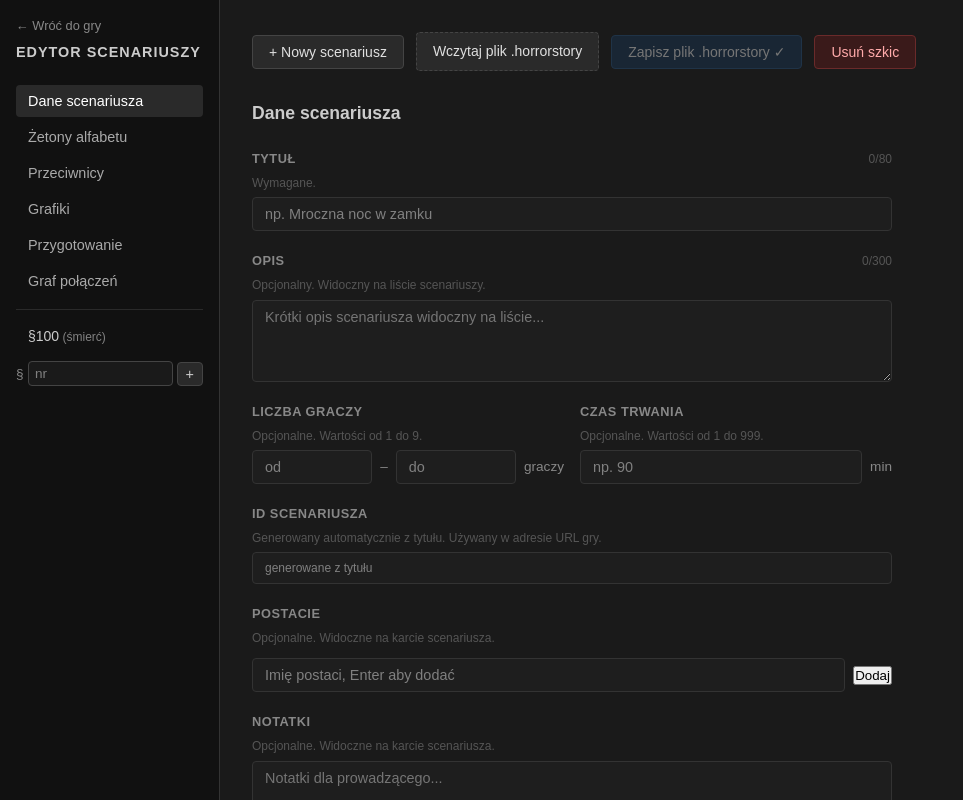
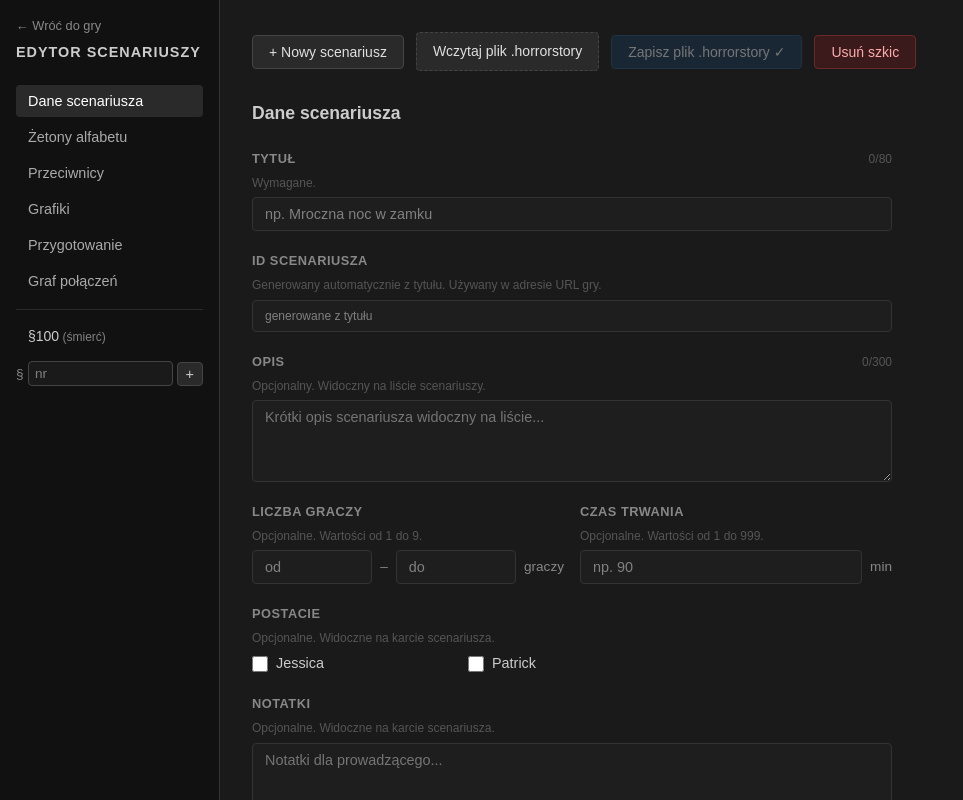
Before and after one commit to lukmarcus/horror-stories, a React (Vite) app: page /#/editor in a window 1280 px wide. Both pictures are taken after a click on the button "+ Nowy scenariusz". Shown: the whole page, without its empty margins (0-963 px from the left). Built offline with nearby package versions, Linux system fonts and the light colour scheme.

Commit message:
feat(editor): characters as checklist from data/characters, reorder meta fields

```diff
--- /dev/null
+++ b/src/data/characters/index.ts
@@ -0,0 +1,9 @@
+export interface CharacterData {
+  id: string;
+  name: string;
+}
+
+export const CHARACTERS: CharacterData[] = [
+  { id: "jessica", name: "Jessica" },
+  { id: "patrick", name: "Patrick" },
+];
--- a/src/editor/components/scenario/ScenarioMetaForm.tsx
+++ b/src/editor/components/scenario/ScenarioMetaForm.tsx
@@ -10,13 +10,13 @@ import {
   toSlug,
   validateMeta,
 } from "./scenarioMetaValidation";
+import { CHARACTERS } from "../../../data/characters";
 import "./ScenarioMetaForm.css";
 
 export const ScenarioMetaForm: React.FC = () => {
   const { state, dispatch } = useEditor();
   const meta = state.scenario!.meta;
   const [touched, setTouched] = useState<Record<string, boolean>>({});
-  const [newCharacter, setNewCharacter] = useState("");
 
   const errors = validateMeta(meta);
 
@@ -74,6 +74,20 @@ export const ScenarioMetaForm: React.FC = () => {
           maxLength={TITLE_MAX + 10}
         />
         {fieldError("title")}
+      </div>
+
+      <div className="meta-form__field">
+        <label className="meta-form__label">ID scenariusza</label>
+        <span className="meta-form__hint">
+          Generowany automatycznie z tytułu. Używany w adresie URL gry.
+        </span>
+        <input
+          className="meta-form__input meta-form__input--muted"
+          type="text"
+          value={meta.id}
+          readOnly
+          placeholder="generowane z tytułu"
+        />
       </div>
 
       <div className="meta-form__field">
@@ -160,88 +174,33 @@ export const ScenarioMetaForm: React.FC = () => {
       </div>
 
       <div className="meta-form__field">
-        <label className="meta-form__label">ID scenariusza</label>
-        <span className="meta-form__hint">
-          Generowany automatycznie z tytułu. Używany w adresie URL gry.
-        </span>
-        <input
-          className="meta-form__input meta-form__input--muted"
-          type="text"
-          value={meta.id}
-          readOnly
-          placeholder="generowane z tytułu"
-        />
-      </div>
-
-      <div className="meta-form__field">
         <label className="meta-form__label">Postacie</label>
         <span className="meta-form__hint">
           Opcjonalne. Widoczne na karcie scenariusza.
         </span>
-        <div className="meta-form__tag-list">
-          {(meta.characters ?? []).map((char, i) => (
-            <span key={i} className="meta-form__tag">
-              {char}
-              <button
-                className="meta-form__tag-remove"
-                onClick={() =>
+        <div className="meta-form__checklist">
+          {CHARACTERS.map((char) => (
+            <label key={char.id} className="meta-form__check-row">
+              <input
+                type="checkbox"
+                checked={(meta.characters ?? []).includes(char.name)}
+                onChange={(e) => {
+                  const current = meta.characters ?? [];
+                  const next = e.target.checked
+                    ? [...current, char.name]
+                    : current.filter((c) => c !== char.name);
                   dispatch({
                     type: "SET_META",
                     payload: {
                       ...meta,
-                      characters: (meta.characters ?? []).filter(
-                        (_, j) => j !== i,
-                      ),
+                      characters: next.length ? next : undefined,
                     },
-                  })
-                }
-                aria-label={`Usuń postać ${char}`}
-              >
-                ×
-              </button>
-            </span>
+                  });
+                }}
+              />
+              {char.name}
+            </label>
           ))}
-        </div>
-        <div className="meta-form__input-with-suffix">
-          <input
-            className="meta-form__input"
-            type="text"
-            value={newCharacter}
-            onChange={(e) => setNewCharacter(e.target.value)}
-            onKeyDown={(e) => {
-              if (e.key === "Enter" && newCharacter.trim()) {
-                e.preventDefault();
-                dispatch({
-                  type: "SET_META",
-                  payload: {
-                    ...meta,
-                    characters: [
-                      ...(meta.characters ?? []),
-                      newCharacter.trim(),
-                    ],
-                  },
-                });
-                setNewCharacter("");
-              }
-            }}
-            placeholder="Imię postaci, Enter aby dodać"
-          />
-          <button
-            className="meta-form__tag-add"
-            onClick={() => {
-              if (!newCharacter.trim()) return;
-              dispatch({
-                type: "SET_META",
-                payload: {
-                  ...meta,
-                  characters: [...(meta.characters ?? []), newCharacter.trim()],
-                },
-              });
-              setNewCharacter("");
-            }}
-          >
-            Dodaj
-          </button>
         </div>
       </div>
 
```
